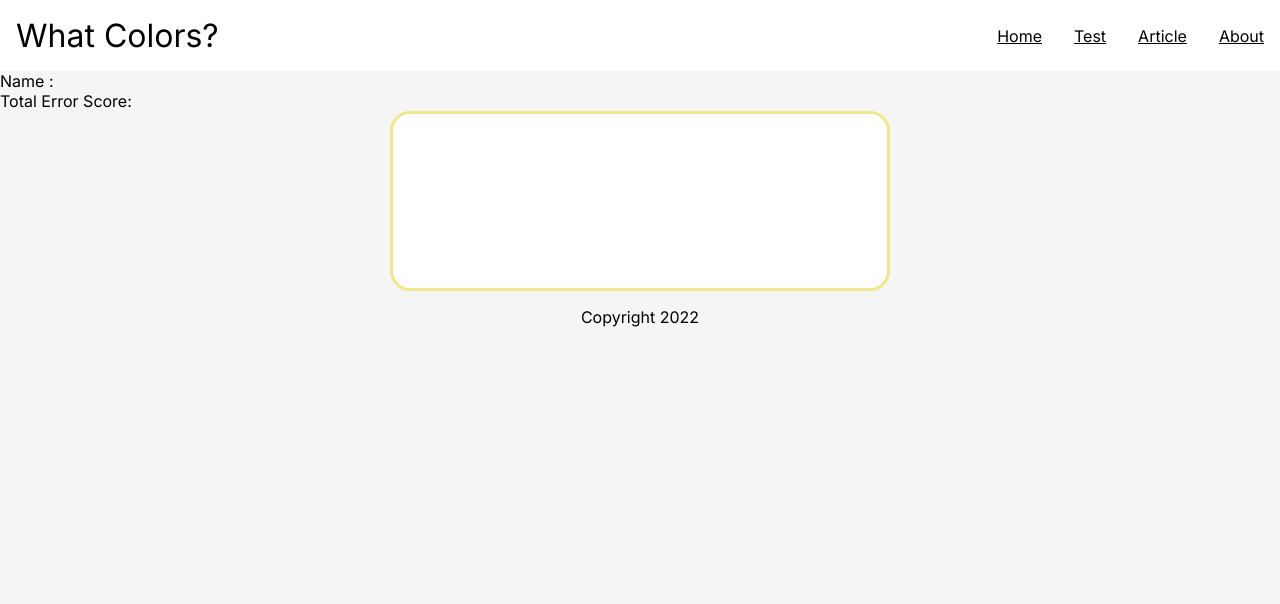
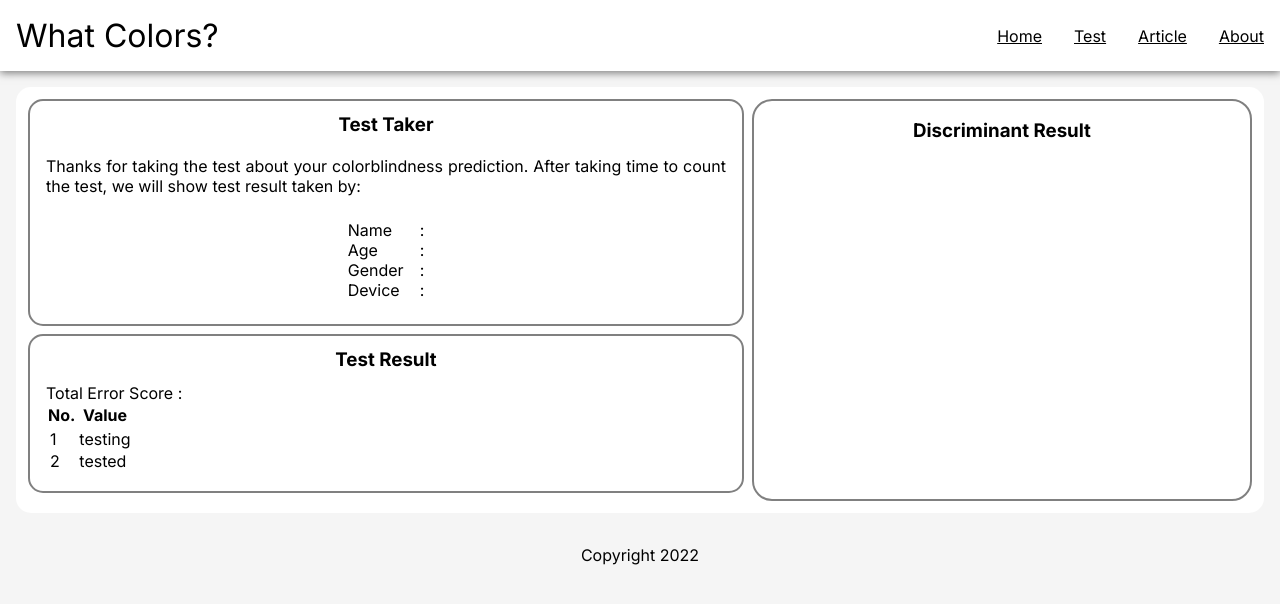
Before and after one commit to Z4nR/what-colors, a React (Create React App) app: page /test/result in a window 1280 px wide. Shown: the top 604 px of the page. Built offline with nearby package versions, Linux system fonts and the light colour scheme.

Commit message:
build table for comparison value

```diff
--- a/src/components/test/test-modal/modal/IndividualModal.js
+++ b/src/components/test/test-modal/modal/IndividualModal.js
@@ -20,7 +20,7 @@ export default function IndividualModal({ closeModal }) {
       lastName: "",
       age: 0,
       device: "",
-      gender: "Female",
+      gender: "Male",
       test: "Fransworth Munsell-85 Hue",
       value: {},
     },
--- a/src/pages/ResultPage.js
+++ b/src/pages/ResultPage.js
@@ -18,6 +18,8 @@ export default function ResultPage() {
     setCompare(JSON.parse(compareArray));
     setDiscriminant(JSON.parse(discriminantResult));
   }, []);
+
+  console.log(getCompare);
 
   const maxResult = useMemo(() => {
     if (getDiscriminant !== null) {
@@ -69,12 +71,6 @@ export default function ResultPage() {
           },
         },
         spanGaps: true,
-        plugins: {
-          title: {
-            display: true,
-            text: "Discriminant Cap Value Test Result",
-          },
-        },
       },
     };
 
@@ -85,17 +81,60 @@ export default function ResultPage() {
 
   return (
     <section>
-      <div className="result-box">
-        <div className="biodata-box">
-          <p>
-            Name : {getBiodata?.firstname} {getBiodata?.lastname}
-          </p>
-        </div>
-        <div className="result-data">
-          <p>Total Error Score: {getMethod}</p>
+      <div className="result">
+        <div className="data-box">
+          <div className="biodata-box">
+            <h3>Test Taker</h3>
+            <div className="info-biodata">
+              <p className="intro">
+                Thanks for taking the test about your colorblindness prediction.
+                After taking time to count the test, we will show test result
+                taken by:
+              </p>
+              <div className="data-type-box">
+                <div className="data-type">
+                  <p>Name </p>
+                  <p>Age </p>
+                  <p>Gender </p>
+                  <p>Device </p>
+                </div>
+                <div className="data-info">
+                  <p>
+                    : {getBiodata?.firstname} {getBiodata?.lastname}
+                  </p>
+                  <p> : {getBiodata?.age}</p>
+                  <p> : {getBiodata?.gender}</p>
+                  <p> : {getBiodata?.device}</p>
+                </div>
+              </div>
+            </div>
+          </div>
+          <div className="result-box">
+            <h3>Test Result</h3>
+            <div className="info-result">
+              <p>Total Error Score : {getMethod}</p>
+              <table>
+                <thead>
+                  <th>No.</th>
+                  <th>Value</th>
+                </thead>
+                <tbody>
+                  <td>
+                    <tr>1</tr>
+                    <tr>2</tr>
+                  </td>
+                  <td>
+                    <tr>testing</tr>
+                    <tr>tested</tr>
+                  </td>
+                </tbody>
+              </table>
+            </div>
+          </div>
         </div>
         <div className="chart-box">
           <div className="chart-card">
+            <h3>Discriminant Result</h3>
             <canvas id="radar-chart"></canvas>
           </div>
         </div>
--- a/src/styles/main.css
+++ b/src/styles/main.css
@@ -240,18 +240,63 @@ section {
 }
 
 /*Result*/
+.result {
+  display: flex;
+  border-radius: 15px;
+  margin: 16px;
+  padding: 8px;
+  background-color: white;
+}
+.data-box {
+  flex: 6;
+}
+.biodata-box h3,
+.result-box h3 {
+  padding: 4px;
+  text-align: center;
+}
+.info-biodata,
+.info-result {
+  margin: 8px;
+}
+.intro {
+  margin: 16px auto;
+  text-align: justify;
+}
+.data-type-box {
+  display: flex;
+  justify-content: center;
+}
+.data-type,
+.data-info {
+  padding: 8px;
+}
+.data-box,
 .chart-box {
-  width: 100vw;
+  padding: 4px;
+}
+.biodata-box,
+.result-box {
+  margin-bottom: 8px;
+  padding: 8px;
+  border-radius: 15px;
+  border: solid 2px grey;
+}
+.chart-box {
+  flex: 3;
   display: flex;
-  align-items: center;
   justify-content: center;
 }
 .chart-card {
   width: 500px;
   padding: 10px;
   border-radius: 20px;
-  border: solid 3px khaki;
+  border: solid 2px grey;
   background: white;
+}
+.chart-card h3 {
+  text-align: center;
+  padding: 8px;
 }
 
 /*Footer*/
```
